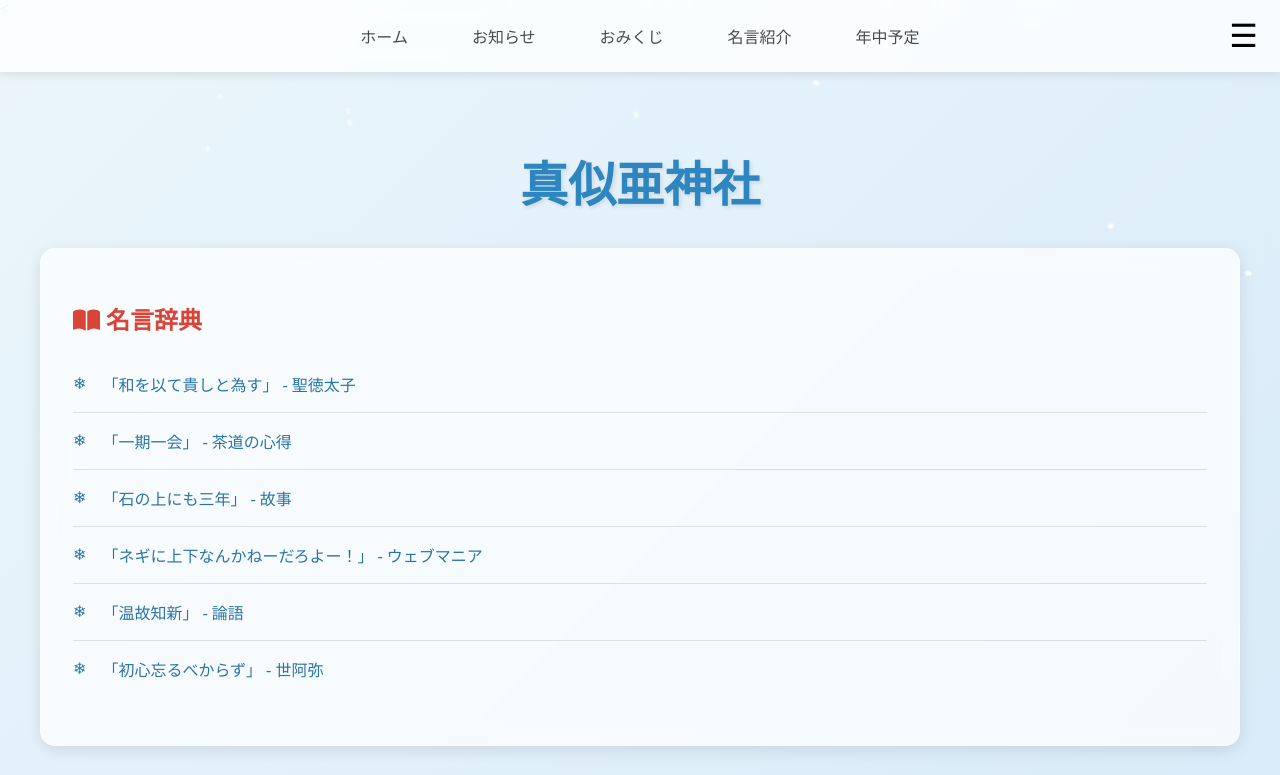
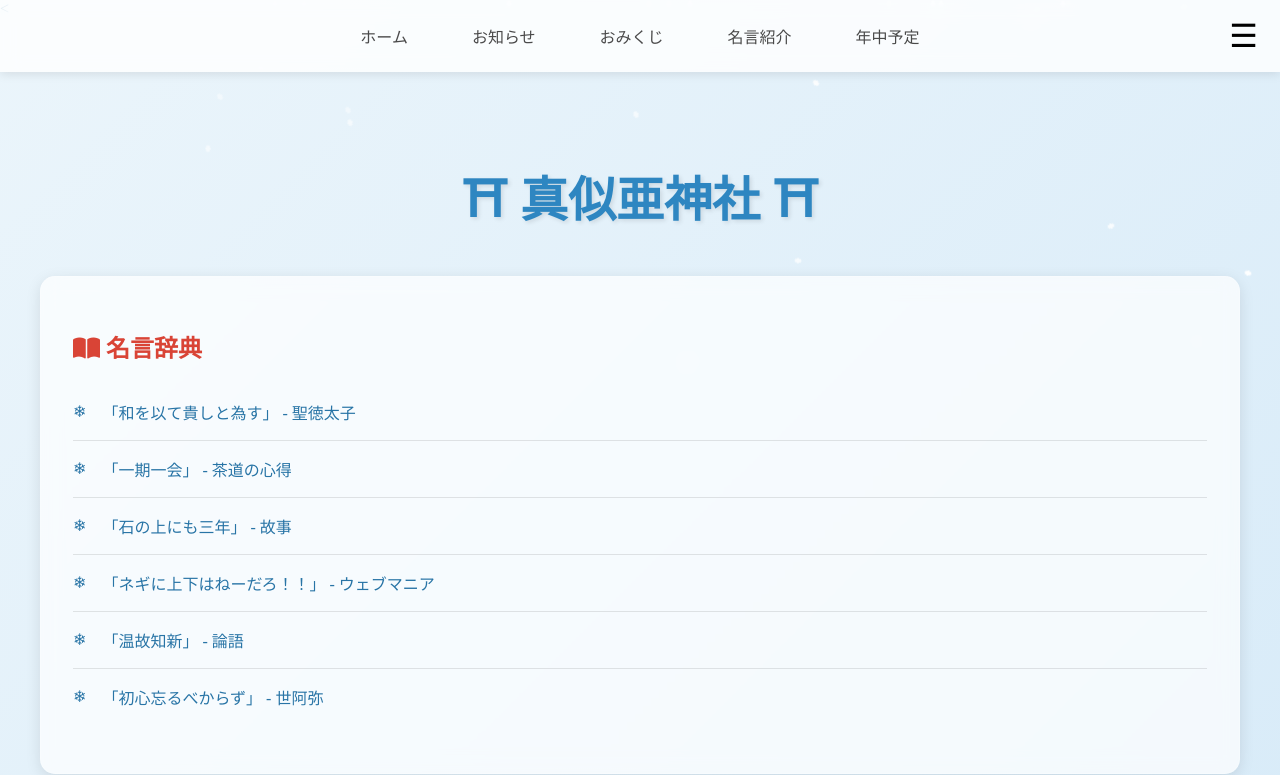
Before and after one commit to yuu8313/maniazinzya, a plain HTML site: page home/sabuhtml/meigen.html in a window 1280 px wide. Shown: the top 775 px of the page. Drawn offline with nearby package versions, Linux system fonts and the light colour scheme.

Commit message:
Add files via upload

```diff
--- a/home/sabuhtml/meigen.html
+++ b/home/sabuhtml/meigen.html
@@ -25,7 +25,7 @@
     </nav>
 
     <main class="main-content">
-        <h1 class="shrine-name">真似亜神社</h1>
+        <h1 class="shrine-name">⛩ 真似亜神社 ⛩</h1>
 
 
         <div class="glass-card">
@@ -34,7 +34,7 @@
                 <li>「和を以て貴しと為す」 - 聖徳太子</li>
                 <li>「一期一会」 - 茶道の心得</li>
                 <li>「石の上にも三年」 - 故事</li>
-                <li>「ネギに上下なんかねーだろよー！」 - ウェブマニア</li>
+                <li>「ネギに上下はねーだろ！！」 - ウェブマニア</li>
                 <li>「温故知新」 - 論語</li>
                 <li>「初心忘るべからず」 - 世阿弥</li>
             </ul>
```
Also changed, not shown: home/home.html (+1 -1 lines), home/sabuhtml/kunren.html (+2 -2 lines), home/sabuhtml/osirase.html (+1 -1 lines), home/sabuhtml/yotei.html (+1 -1 lines).
